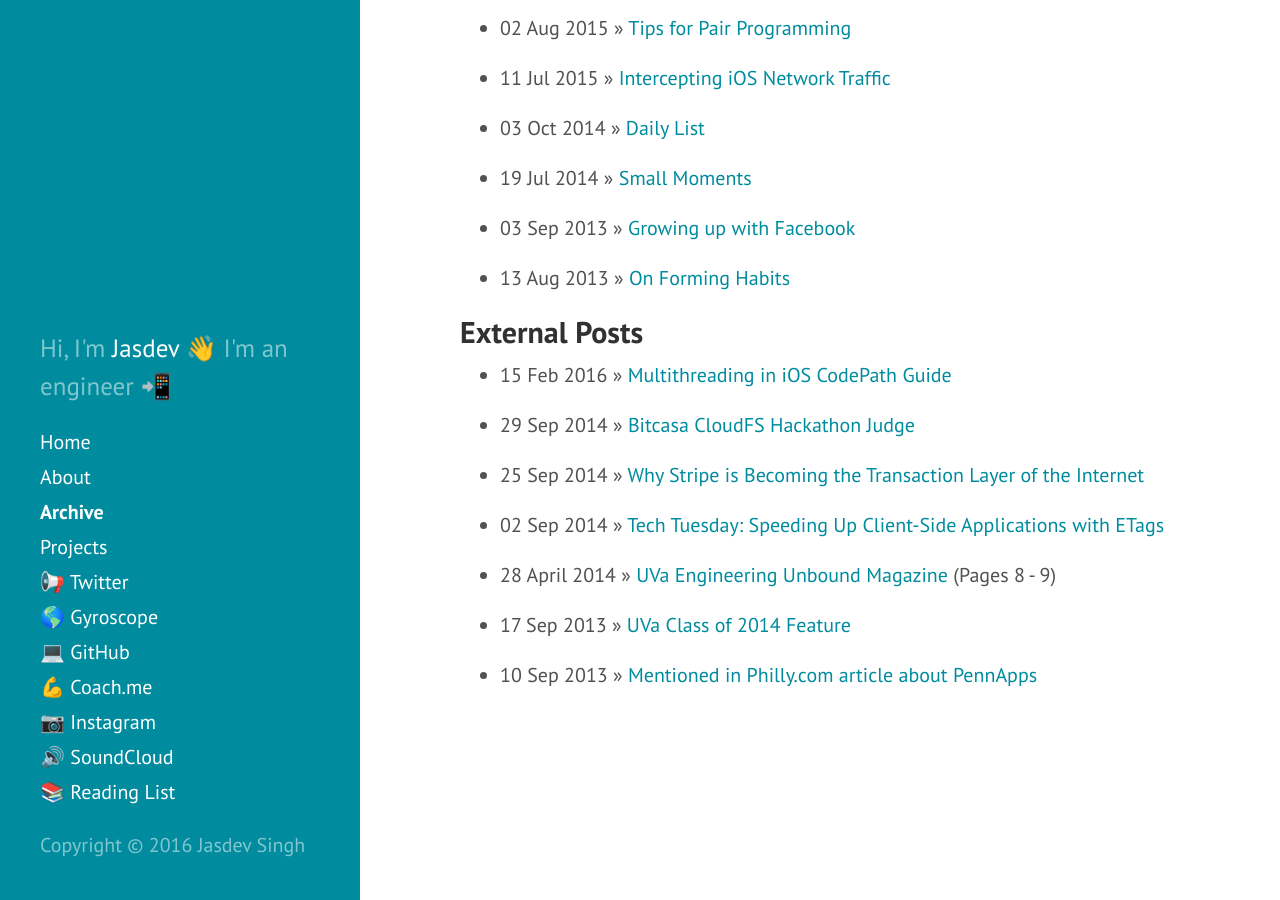
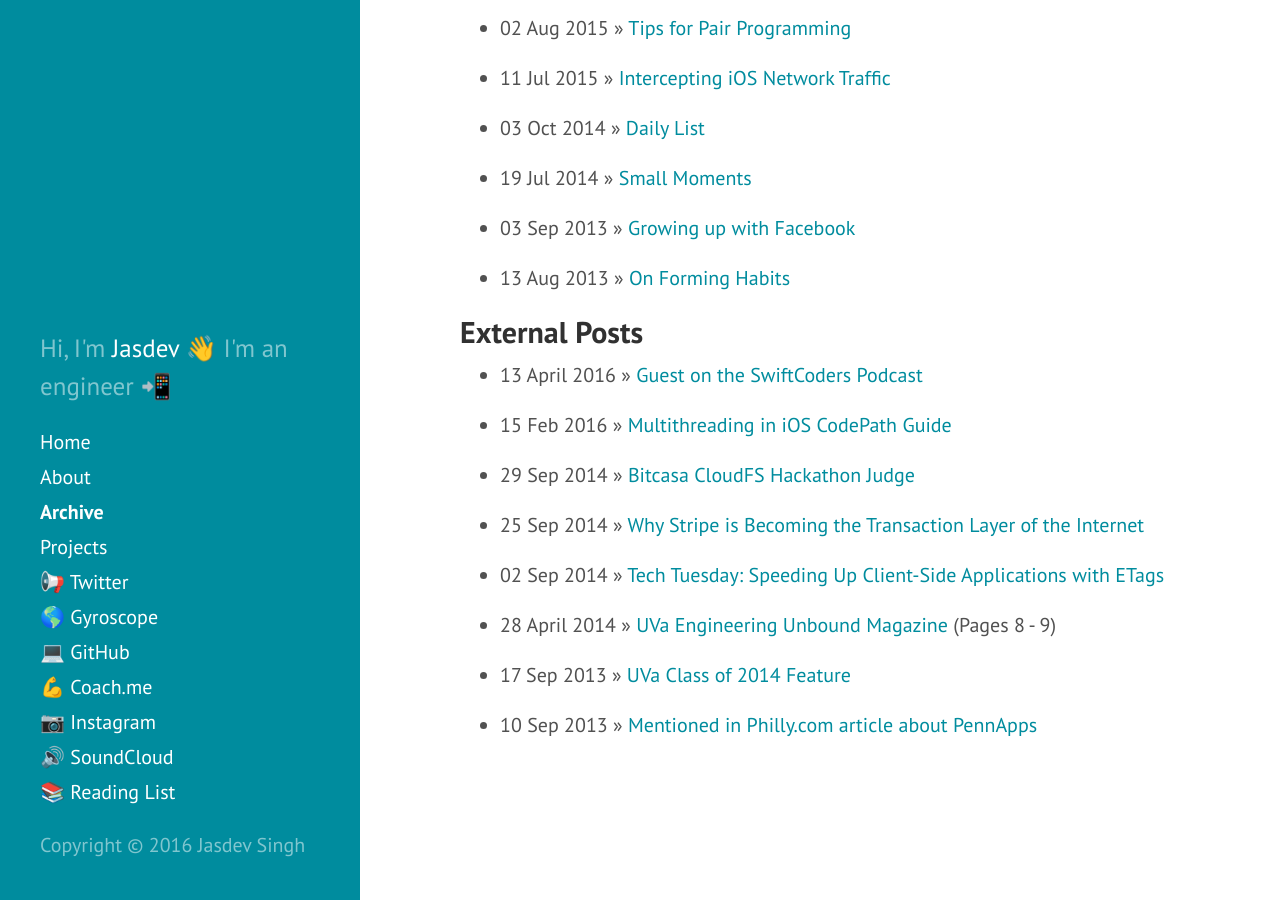
Before and after one commit to rvsrvs/jasdev.github.io, a Jekyll site: the page built from archive.md, in a window 1280 px wide and 900 px high, scrolled down 1025 px. Built offline with Jekyll 4.4.1, drawn with Linux system fonts in a browser that asks for light colours.

Commit message:
Adding SwiftCoders podcast link

```diff
--- a/archive.md
+++ b/archive.md
@@ -13,6 +13,8 @@ I usually [tweet](https://twitter.com/jasdev) out each post. However, if you pre
 
 ## External Posts
 
+  * 13 April 2016 &raquo; [Guest on the SwiftCoders Podcast](https://overcast.fm/+GCc7vT_Uw)
+
   * 15 Feb 2016 &raquo; [Multithreading in iOS CodePath Guide](https://github.com/codepath/ios_guides/wiki/Multithreading-in-iOS)
 
   * 29 Sep 2014 &raquo; [Bitcasa CloudFS Hackathon Judge](https://twitter.com/bitcasa/status/516729203920998400)
```
